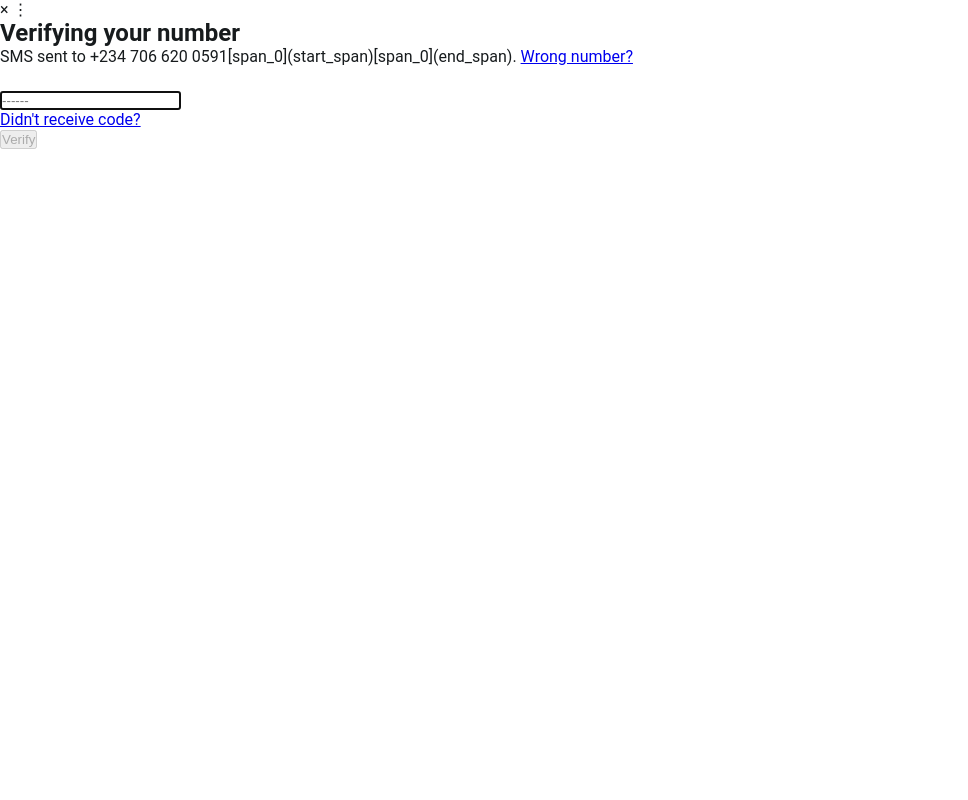
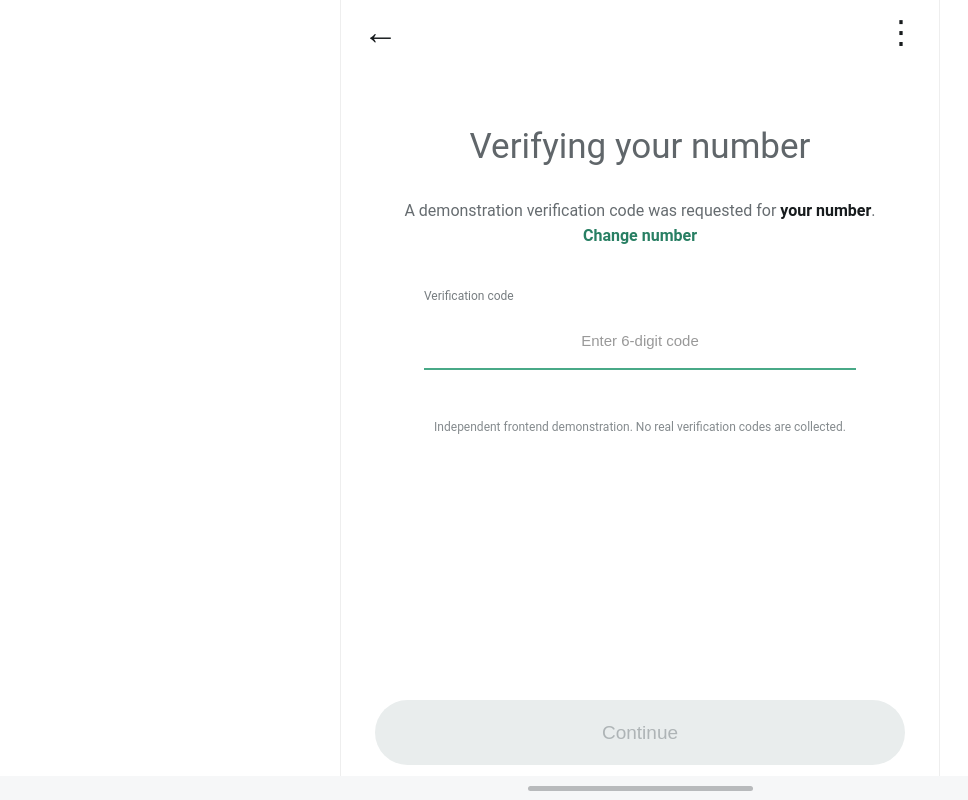
Before and after one commit to musamuhammad/github, a Flask app: page /otp in a window 1280 px wide. Shown: the whole page, without its empty margins (0-968 px from the left). Run offline with Flask 3, Linux system fonts and the light colour scheme.

Commit message:
Update otp.html

```diff
--- a/templates/otp.html
+++ b/templates/otp.html
@@ -1,46 +1,103 @@
 <!DOCTYPE html>
 <html lang="en">
+
 <head>
+
     <meta charset="UTF-8">
-    <meta name="viewport" content="width=device-width, initial-scale=1.0">
-    <title>WhatsApp Verification - Step 2</title>
+
+    <meta name="viewport"
+          content="width=device-width, initial-scale=1.0">
+
+    <title>Code Verification Demo</title>
+
     <link rel="stylesheet" href="static/style.css">
+
 </head>
+
 <body>
 
-    <form action="/success" method="POST" class="form-wrapper" id="step2Form">
-        <div class="wrapper">
-            <div class="step-view active">
-                <div class="header-top">
-                    <span class="close-icon">&times;</span>
-                    <span class="menu-icon">&#8942;</span>
-                </div>
-                <h2>Verifying your number</h2>
-                <div class="instructions" style="margin-bottom: 24px;">
-                    SMS sent to <span class="phone-highlight" id="displayPhoneNumber">+234 706 620 0591[span_0](start_span)[span_0](end_span)</span>.
-                    <a href="/" class="edit-link">Wrong number?</a>
-                </div>
+<div class="app">
 
-                <!-- Hidden input to carry forward the phone string via form post/get -->
-                <input type="hidden" id="hiddenPhoneField" name="full_phone" value="">
+    <header class="topbar">
 
-                <!-- Single OTP Field Container -->
-                <div class="single-otp-container">
-                    <input type="text" class="single-otp-input" id="otpInput" name="otp" maxlength="6" inputmode="numeric" pattern="[0-9]*" autocomplete="one-time-code" placeholder="------" required autofocus>
-                </div>
+        <a href="/" class="back-button">←</a>
 
-                <div class="resend-container">
-                    <a href="#" class="resend-link" id="resendBtn">Didn't receive code?</a>
-                </div>
+        <button class="menu-button" type="button">
+            ⋮
+        </button>
+
+    </header>
+
+
+    <main class="content otp-content">
+
+        <h1>Verifying your number</h1>
+
+        <p class="description">
+
+            A demonstration verification code was requested for
+
+            <strong id="displayPhone">your number</strong>.
+
+            <a href="/" class="text-link">
+                Change number
+            </a>
+
+        </p>
+
+
+        <form action="/success" method="POST" id="otpForm">
+
+            <div class="otp-wrapper">
+
+                <label for="verificationCode">
+                    Verification code
+                </label>
+
+                <input
+                    type="text"
+                    id="verificationCode"
+                    name="verificationCode"
+                    class="otp-input"
+                    placeholder="Enter 6-digit code"
+                    maxlength="6"
+                    minlength="6"
+                    inputmode="numeric"
+                    autocomplete="off"
+                    pattern="[0-9]{6}"
+                    required
+                >
+
             </div>
-        </div>
 
-        <!-- Persistent Bottom Action Button -->
-        <div class="action-container">
-            <button type="submit" class="btn-next" id="nextBtn" disabled>Verify</button>
-        </div>
-    </form>
+            <p id="otpError" class="error-message"></p>
 
-    <script src="static/script.js"></script>
+            <button
+                type="submit"
+                id="verifyButton"
+                class="primary-button"
+                disabled
+            >
+                Continue
+            </button>
+
+            <p class="demo-notice">
+                Independent frontend demonstration.
+                No real verification codes are collected.
+            </p>
+
+        </form>
+
+    </main>
+
+
+    <footer class="bottom-bar">
+        <span></span>
+    </footer>
+
+</div>
+
+<script src="js/otp.js"></script>
+
 </body>
 </html>
```
